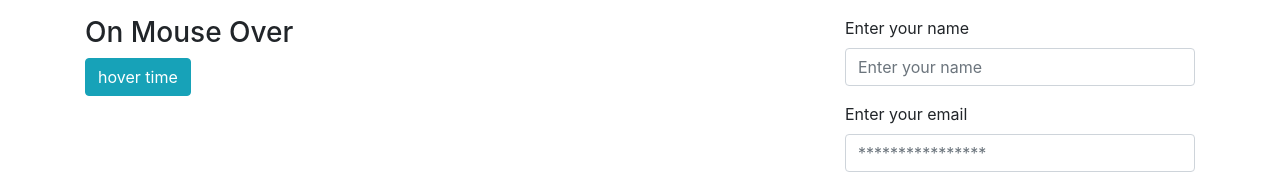
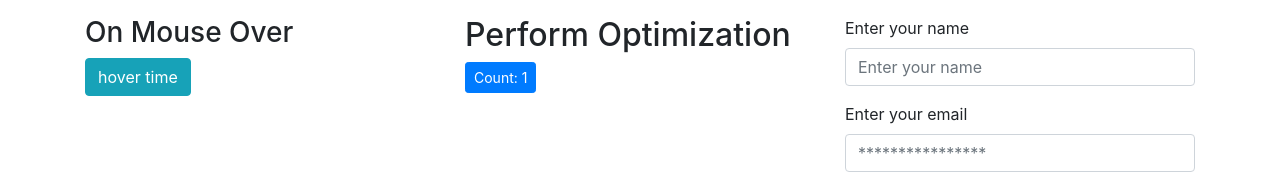
Before and after one commit to mbrsagor/djangoRedis, a React (Create React App) app: page / in a window 1280 px wide. Shown: the top 174 px of the page. Built offline with nearby package versions, Linux system fonts and the light colour scheme.

Commit message:
Perform optimization

```diff
--- a/src/app.jsx
+++ b/src/app.jsx
@@ -6,6 +6,7 @@ import Conditional from './components/conditional';
 import Lifting from './components/lifting';
 // import HOC from './components/hoc';
 import HoverCounter from './components/hoc/hoverCounter';
+import PerformOptimization from './components/po';
 
 class App extends Component {
 
@@ -18,6 +19,7 @@ class App extends Component {
                     </div>
                     <div className="col-md-4">
                         {/* <HOC /> */}
+                        <PerformOptimization />
                     </div>
                     <div className="col-md-4">
                         <Lifting />
--- /dev/null
+++ b/src/components/po/index.jsx
@@ -0,0 +1,36 @@
+import React, { Component } from 'react'
+
+class PerformOptimization extends Component {
+
+    constructor(props) {
+        super(props)
+        this.state = {count: 1}
+    }
+
+    // shouldComponentUpdate(nextProps, nextState) {
+    //     if (this.props.color !== nextProps.color) {
+    //         return true
+    //     }
+
+    //     if(this.state.count !== nextState.count) {
+    //         return true
+    //     }
+    //     return false;
+    // }
+
+    render() {
+        return (
+            <div>
+                <h2>Perform Optimization</h2>
+                <button
+                    color={this.props.color}
+                    onClick={() => this.setState(state => ({count:state.count +1}))}
+                    className="btn btn-primary btn-sm">
+                    Count: {this.state.count}
+                </button>
+            </div>
+        )
+    }
+}
+
+export default PerformOptimization
```
